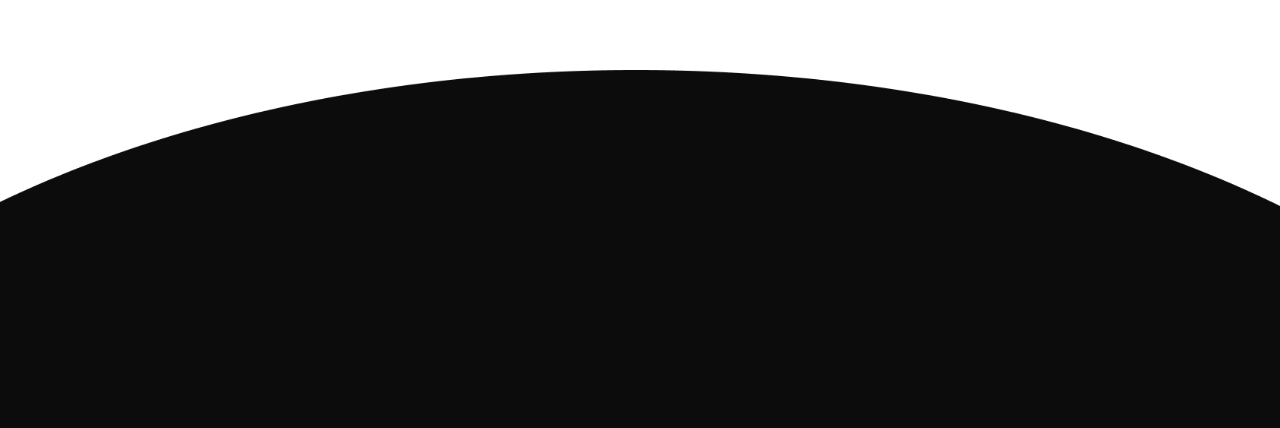
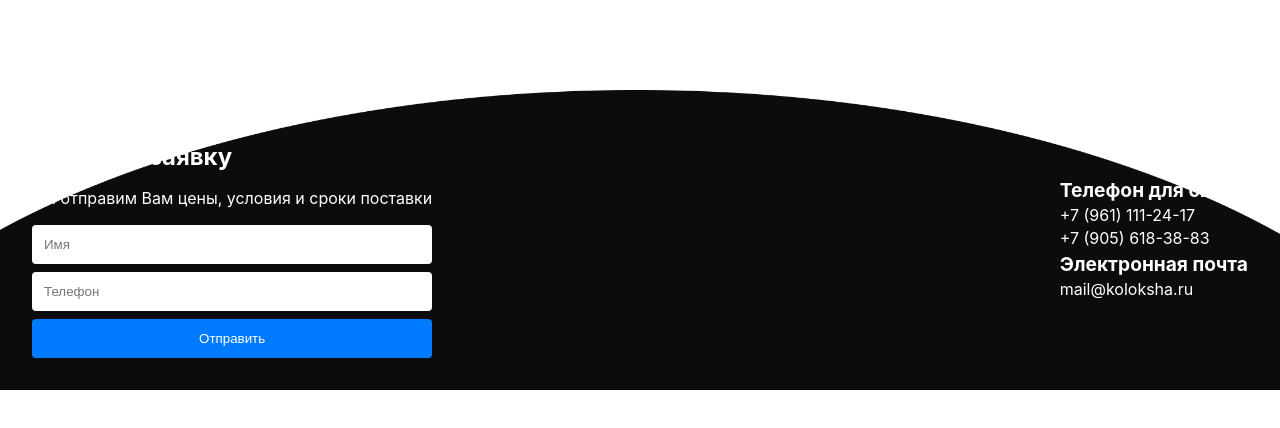
Before and after one commit to arzetz/koloksha, a React (Create React App) app in the folder frontend/: page / in a window 1280 px wide. Shown: the part 5414-5842 px from the top of the page. After the commit the page ends 5804 px from the top, so only its background shows below. Built offline with nearby package versions, Linux system fonts and the light colour scheme.

Commit message:
mda..................

```diff
--- a/frontend/src/components/HomePage.js
+++ b/frontend/src/components/HomePage.js
@@ -366,11 +366,29 @@ function HomePage() {
             </div>
           </div>
         </main>
-        <footer>
-        <Image src={backgroundFtr} className="bg-image" fluid />
-        <div className="flex">
-          </div>
-        </footer>
+        <footer className="footer">
+  <div className="footer_bg">
+    <Image src={backgroundFtr} fluid className="footer_bg_img" />
+  </div>
+  <div className="footer_content">
+    <div className="footer_form">
+      <h2>Оставьте заявку</h2>
+      <p>мы отправим Вам цены, условия и сроки поставки</p>
+      <form>
+        <input type="text" placeholder="Имя" />
+        <input type="tel" placeholder="Телефон" />
+        <button type="submit">Отправить</button>
+      </form>
+    </div>
+    <div className="footer_contacts">
+      <h3>Телефон для связи</h3>
+      <p>+7 (961) 111-24-17</p>
+      <p>+7 (905) 618-38-83</p>
+      <h3>Электронная почта</h3>
+      <p>mail@koloksha.ru</p>
+    </div>
+  </div>
+</footer>
       </body>
     </>
   );
--- a/frontend/src/components/HomePage.scss
+++ b/frontend/src/components/HomePage.scss
@@ -24,6 +24,7 @@ body {
 }
 
 .video_div {
+  position: relative;
   margin-top: 10%;
   text-align: center;
 }
@@ -94,9 +95,86 @@ main {
   background-color: #d6d6d6;
 }
 
-footer{
-  margin-top: 300px;
-  background-color: #d6d6d6;
+.footer {
+  padding-top: 25%;
+  position: relative;
+  overflow: hidden;
+
+  .footer_bg {
+    position: absolute;
+    width: 100%;
+    height: 100%;
+    z-index: -1;
+
+    .footer_bg_img {
+      width: 100%;
+      height: 100%;
+    }
+  }
+
+  .footer_content {
+    display: flex;
+    justify-content: space-between;
+    align-items: center;
+    padding: 2rem;
+    color: #fff;
+
+    .footer_form {
+      max-width: 45%;
+
+      h2 {
+        margin-bottom: 0.5rem;
+      }
+
+      p {
+        margin-bottom: 1rem;
+        line-height: 1.4;
+      }
+
+      form {
+        display: flex;
+        flex-direction: column;
+
+        input {
+          margin-bottom: 0.5rem;
+          padding: 0.75rem;
+          border: none;
+          border-radius: 4px;
+        }
+
+        button {
+          padding: 0.75rem;
+          border: none;
+          background-color: #007bff;
+          color: #fff;
+          border-radius: 4px;
+          cursor: pointer;
+
+          &:hover {
+            background-color: #0056b3;
+          }
+        }
+      }
+    }
+
+    .footer_contacts {
+      max-width: 45%;
+
+      h3 {
+        margin: 0;
+        font-size: 1.2rem;
+      }
+
+      p {
+        margin: 0.2rem 0;
+      }
+    }
+  }
+}
+
+.footer_bg_img{
+height: 1000px;
+width: 100%;
 }
 
 /*Стили текста*/
@@ -227,6 +305,11 @@ div {
       transform: scale(1.1);
     }
   }
+  &.footer_bg{
+    text-align: center;
+
+
+  }
 }
 /*<<---------->>*/
 .inner_product img {
@@ -298,6 +381,10 @@ video {
 }
 
 @media (max-width: 1780px) {
+  .footer_bg_img{
+    height: 800px;
+    width: 100%;
+    }
   h1 {
     &.about_us {
       margin-top: 170px;
@@ -611,6 +698,10 @@ video {
 }
 
 @media (max-width: 1024px) {
+  .footer_bg_img{
+    height: 500px;
+    width: 100%;
+    }
   span.header {
     font-size: 18px;
   }
```
Also changed, not shown: 2 other files (tests, documents, lock files or other folders).
